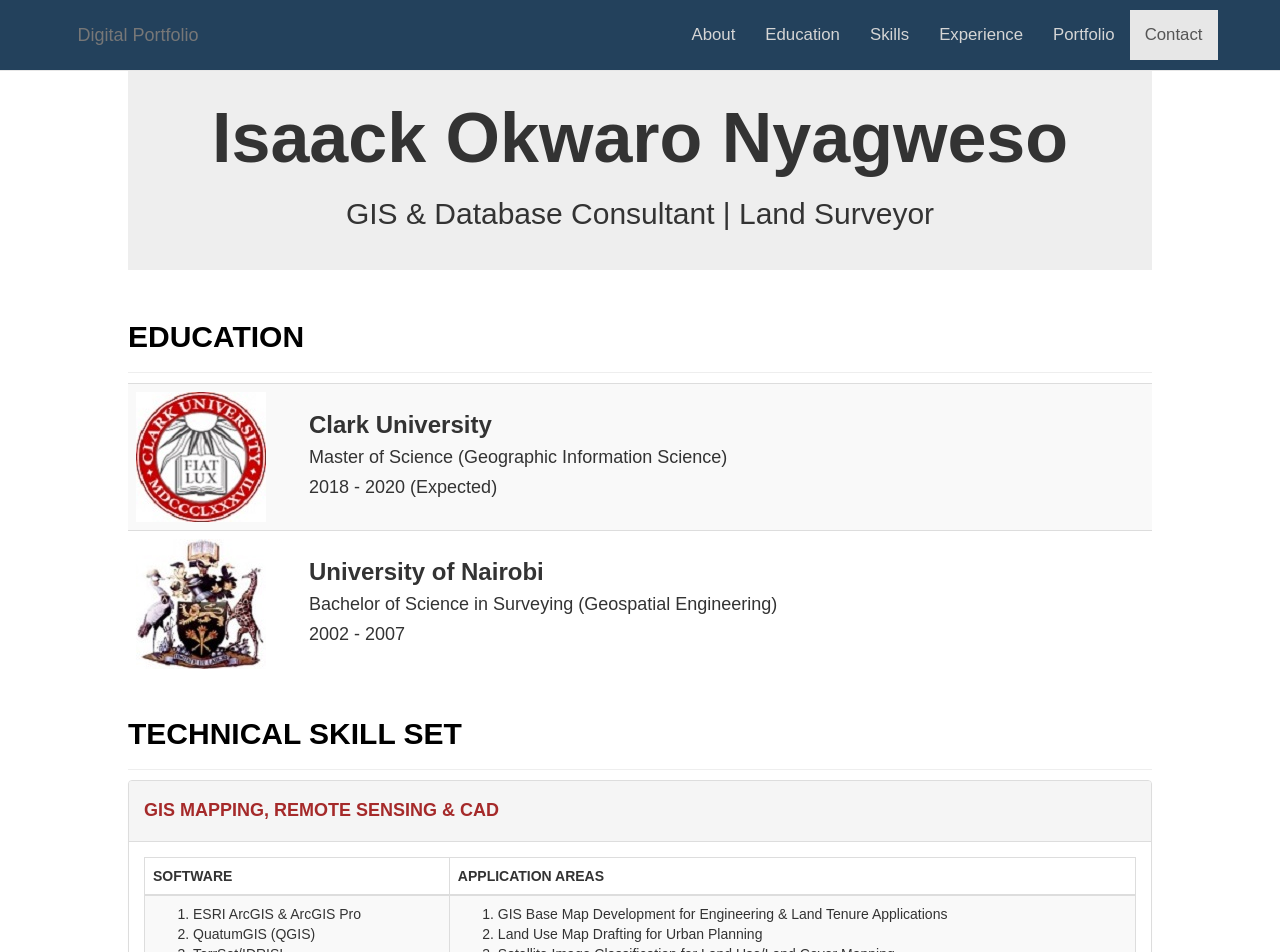
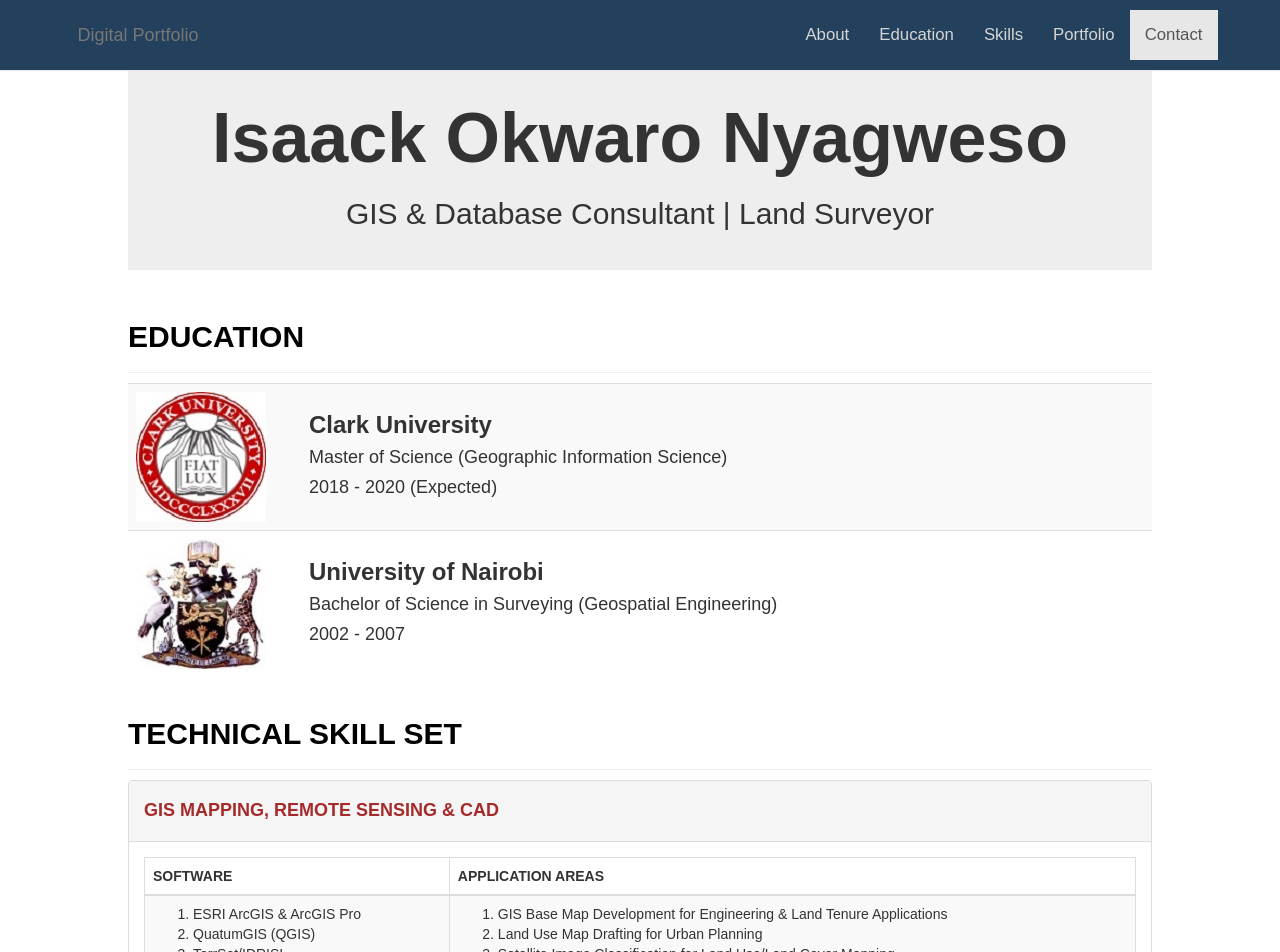
Before and after one commit to okwaroissa/okwaroissa.github.io, a Jekyll site: the page built from index.html, in a window 1280 px wide. Shown: the top 952 px of the page. Built offline with Jekyll 4.4.1, drawn with Linux system fonts in a browser that asks for light colours.

Commit message:
Update default.html

```diff
--- a/_layouts/default.html
+++ b/_layouts/default.html
@@ -27,7 +27,6 @@
 								<li><a href="#About" class="active">About</a></li>
 								<li><a href="#Education">Education</a></li>
 								<li><a href="#Skills">Skills</a></li>
-								<li><a href="#Experience">Experience</a></li>
 								<li><a href="#Portfolio">Portfolio</a></li>
 								<li><a href="#Contact">Contact</a></li>
 							</ul>
```
